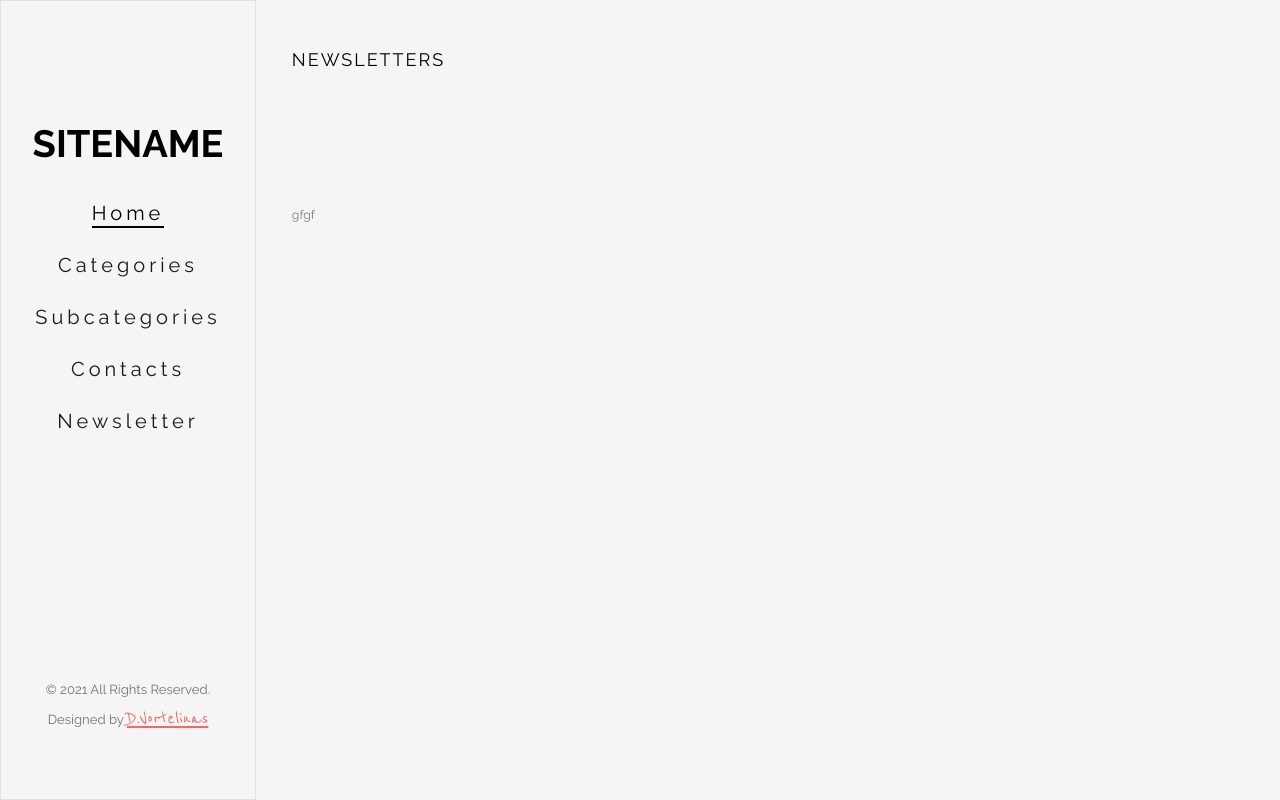
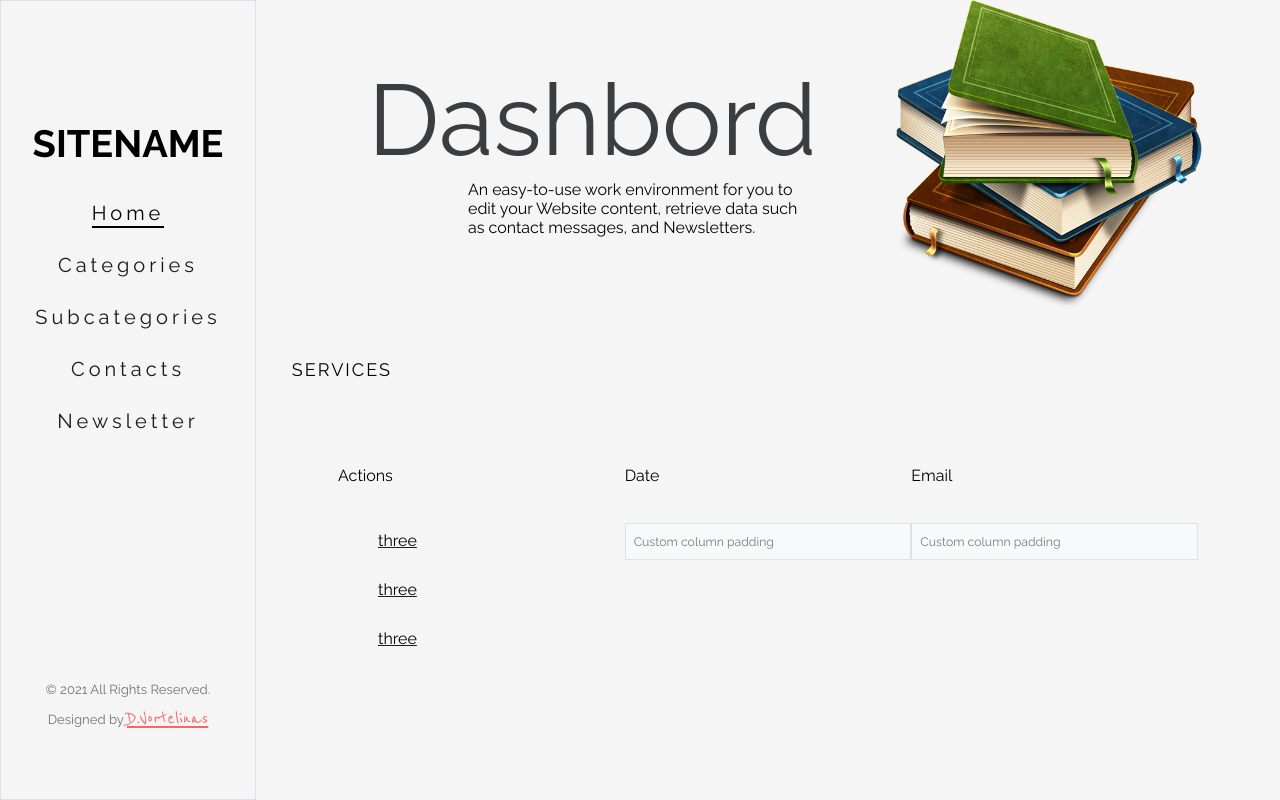
Before and after one commit to jvorte/dashboard, a PHP site: page /newsletter.html in a window 1280 px wide. Run offline with PHP 8.4, Linux system fonts and the light colour scheme.

Commit message:
First Commit

```diff
--- a/css/style.css
+++ b/css/style.css
@@ -52,6 +52,9 @@
   body {
     font-size: 16px;
   }
+}
+ ul ,li{
+  list-style-type: none;
 }
 
 a {
@@ -372,7 +375,7 @@
   margin-bottom: 10px;
 }
 #fh5co-hero .flexslider .flex-control-nav li a {
-  background: rgba(255, 255, 255, 0.2);
+  background: rgba(168, 12, 12, 0.2);
   box-shadow: none;
   width: 12px;
   height: 12px;
--- a/newsletter.html
+++ b/newsletter.html
@@ -54,15 +54,55 @@
 				</div>
 		</aside>
 
+
+
 		<div id="fh5co-main">
-			<div class="fh5co-narrow-content">
-				<h2 class="fh5co-heading animate-box" data-animate-effect="fadeInLeft">newsletters</h2>
+
+
+				<div class="container">
+					<div class="row">
+					  <div class="col animate-box">
+						<h1  id="site-title">Dashbord</h1>
+						<h6 id="site-subtitle">An easy-to-use work environment for you to edit your Website content, retrieve data such as contact messages, and Newsletters.</h6>
+					  </div>
+
+					  <div class="col">
+						<div class="top-area"></div>
+					  </div>
+
+				  </div>
 			</div>
 
+
 			<div class="fh5co-narrow-content">
+				<h2 class="fh5co-heading animate-box" data-animate-effect="fadeInLeft">Services</h2>
+				<div class="row">
 
+			<div class="fh5co-narrow-content">
+				<div class="container px-4">
+					<div class="row gx-0">
+					  <div class="col">
+						<label for="exampleFormControlInput1" class="form-label"><h6>Actions</h6></label>
+					   <div class="p-2 ">
 
-		gfgf
+						<ul>
+							<li><a href=""><h6>three</h6></a></li>
+							<li><a href=""><h6>three</h6></a></li>
+							<li><a href=""><h6>three</h6></a></li>
+						</ul>
+
+					   </div>
+					  </div>
+					  <div class="col">
+						<label for="exampleFormControlInput1" class="form-label"><h6>Date</h6> </label>
+						<div class="p-2 border bg-light">Custom column padding</div>
+					  </div>
+					  <div class="col">
+						<label for="exampleFormControlInput1" class="form-label"><h6>Email</h6> </label>
+						<div class="p-2 border bg-light">Custom column padding</div>
+					  </div>
+					</div>
+				  </div>
 		</div>
 	</div>
 
```
Also changed, not shown: categories.html (+17 -0 lines), contact.html (+24 -2 lines), subcategories.html (+14 -0 lines).
